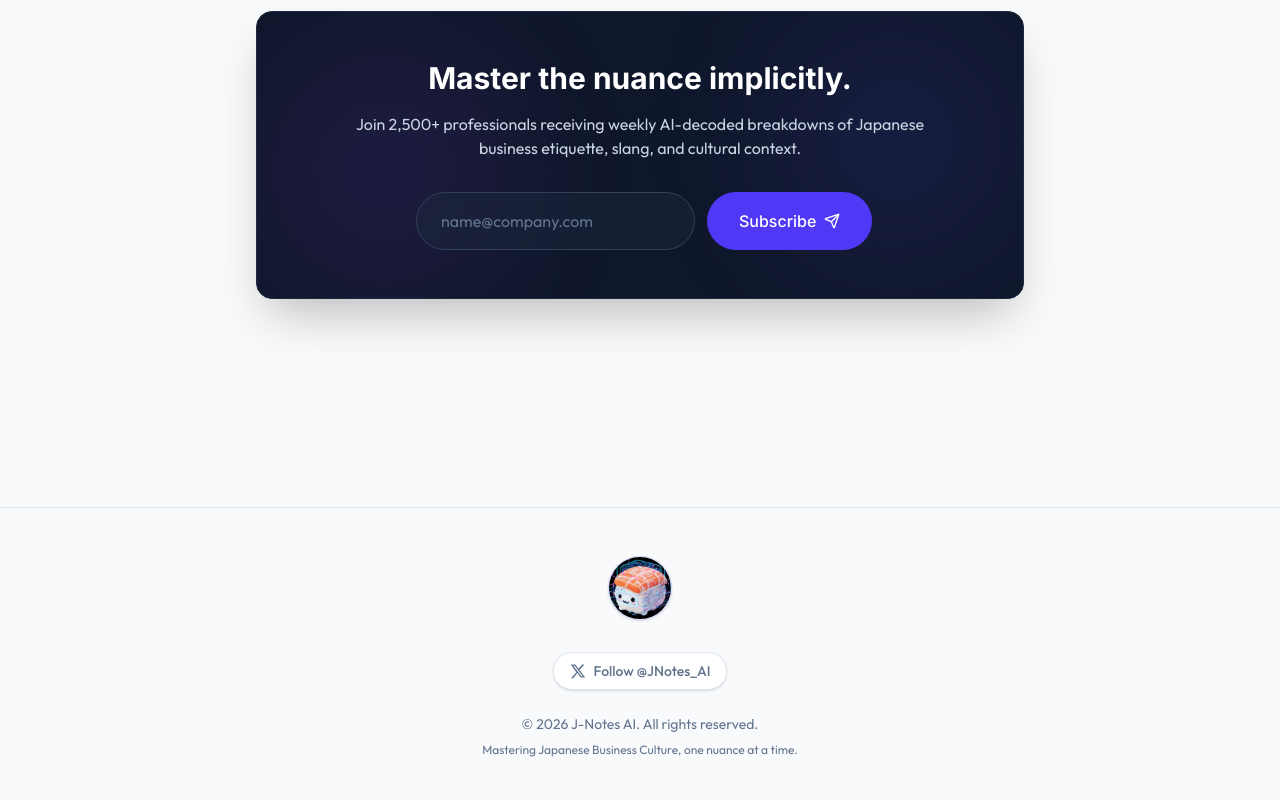
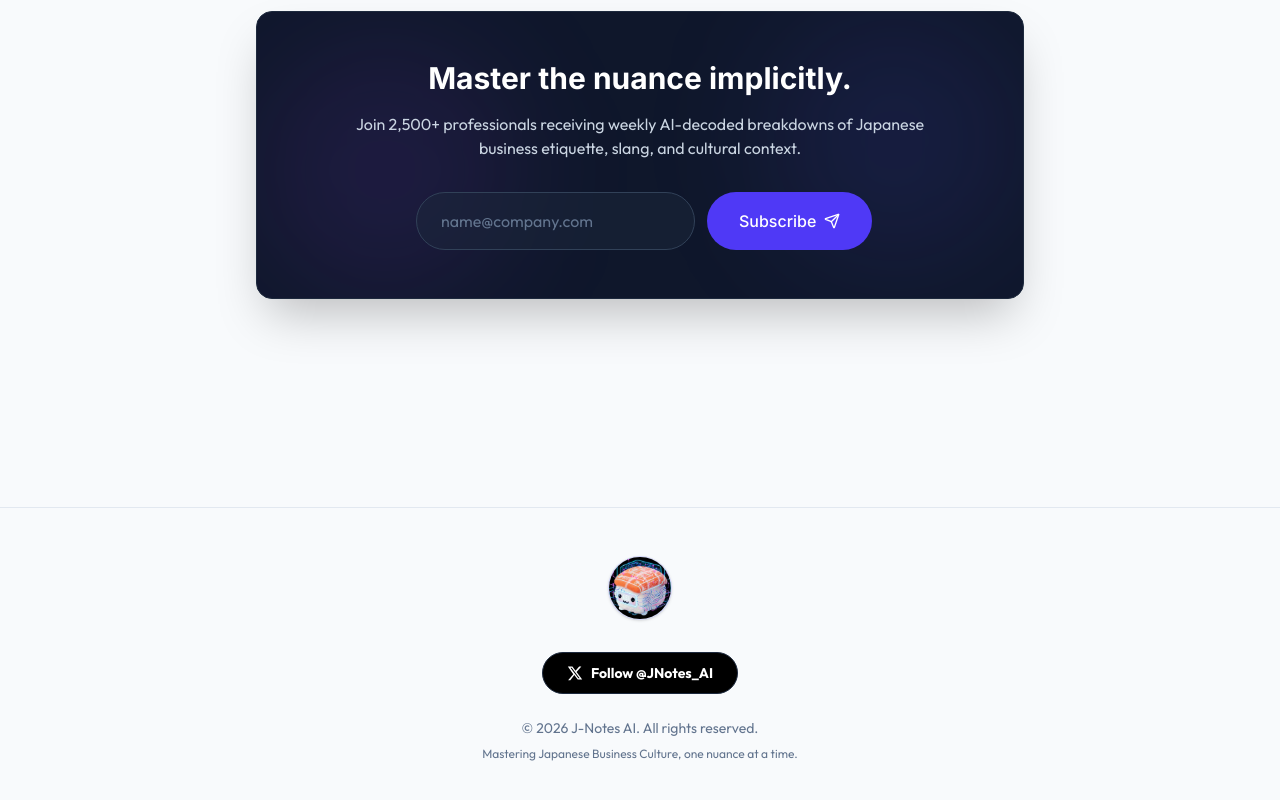
Before and after one commit to Popikuro/j-notes-ai, a Next.js app: page / in a window 1280 px wide. Shown: the part 1820-2620 px from the top of the page. Built offline with nearby package versions, Linux system fonts and the light colour scheme; no server answers; the database is empty.

Commit message:
Update footer X button style to high-contrast neon brand aesthetic

```diff
--- a/components/Footer.tsx
+++ b/components/Footer.tsx
@@ -8,7 +8,7 @@ export default function Footer() {
                     <img src="/j-note1.jpg?v=2" alt="J-Notes Mascot" className="w-full h-full object-cover" />
                 </div>
                 <div className="mb-6">
-                    <a href="https://x.com/JNotes_AI" target="_blank" rel="noopener noreferrer" className="inline-flex items-center justify-center gap-2 rounded-full border border-slate-200 dark:border-slate-800 bg-white dark:bg-slate-900 px-4 py-2 mt-2 text-sm font-medium transition-all hover:bg-slate-50 hover:text-indigo-600 dark:hover:bg-slate-800 dark:hover:text-indigo-400 shadow-sm hover:shadow-md">
+                    <a href="https://x.com/JNotes_AI" target="_blank" rel="noopener noreferrer" className="inline-flex items-center justify-center gap-2 rounded-full bg-black px-6 py-2.5 mt-2 text-sm font-bold text-white transition-all duration-300 border border-slate-800 hover:border-indigo-500 hover:shadow-[0_0_20px_rgba(99,102,241,0.6)] dark:bg-black dark:text-white dark:hover:border-indigo-400 dark:hover:shadow-[0_0_20px_rgba(129,140,248,0.6)]">
                         <svg viewBox="0 0 24 24" aria-hidden="true" className="h-4 w-4 fill-current">
                             <path d="M18.244 2.25h3.308l-7.227 8.26 8.502 11.24H16.17l-5.214-6.817L4.99 22.75H1.68l7.73-8.835L1.254 2.25H8.08l4.713 6.231zm-1.161 17.52h1.833L7.084 4.126H5.117z"></path>
                         </svg>
```
